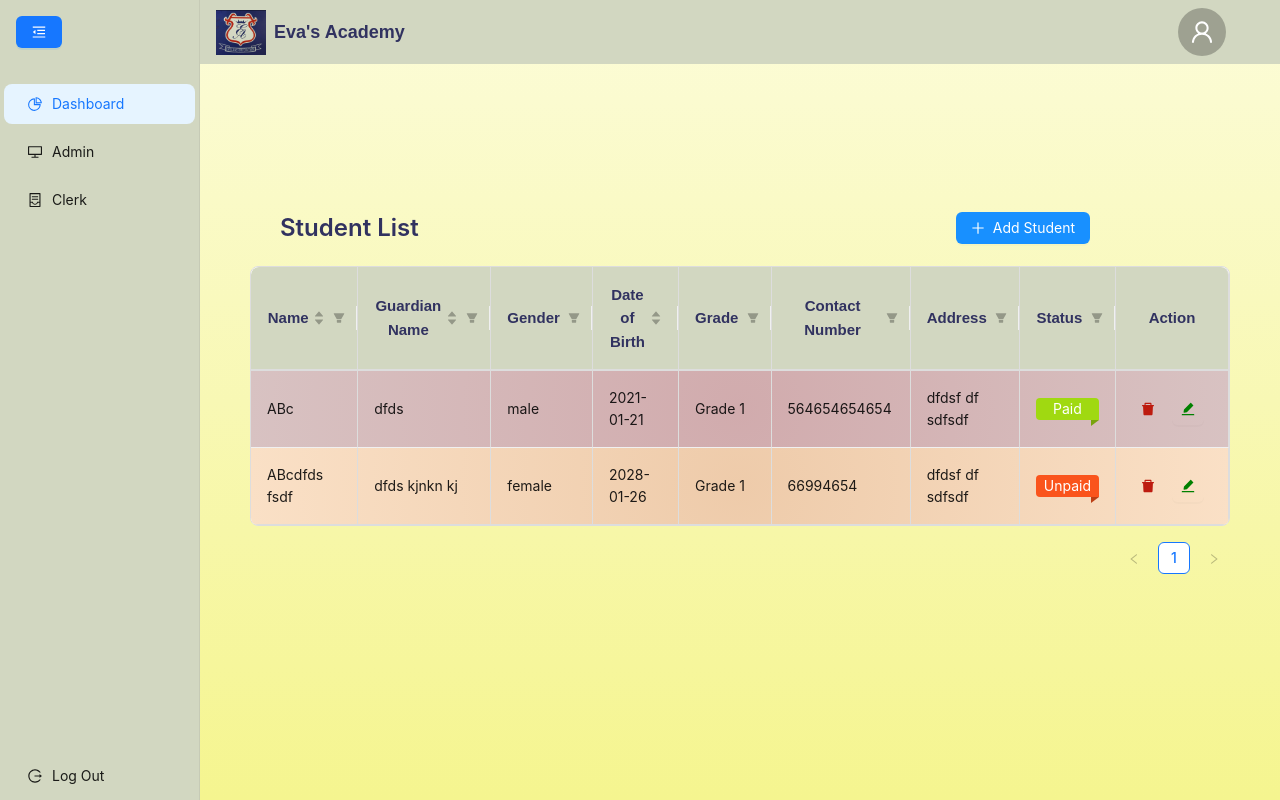
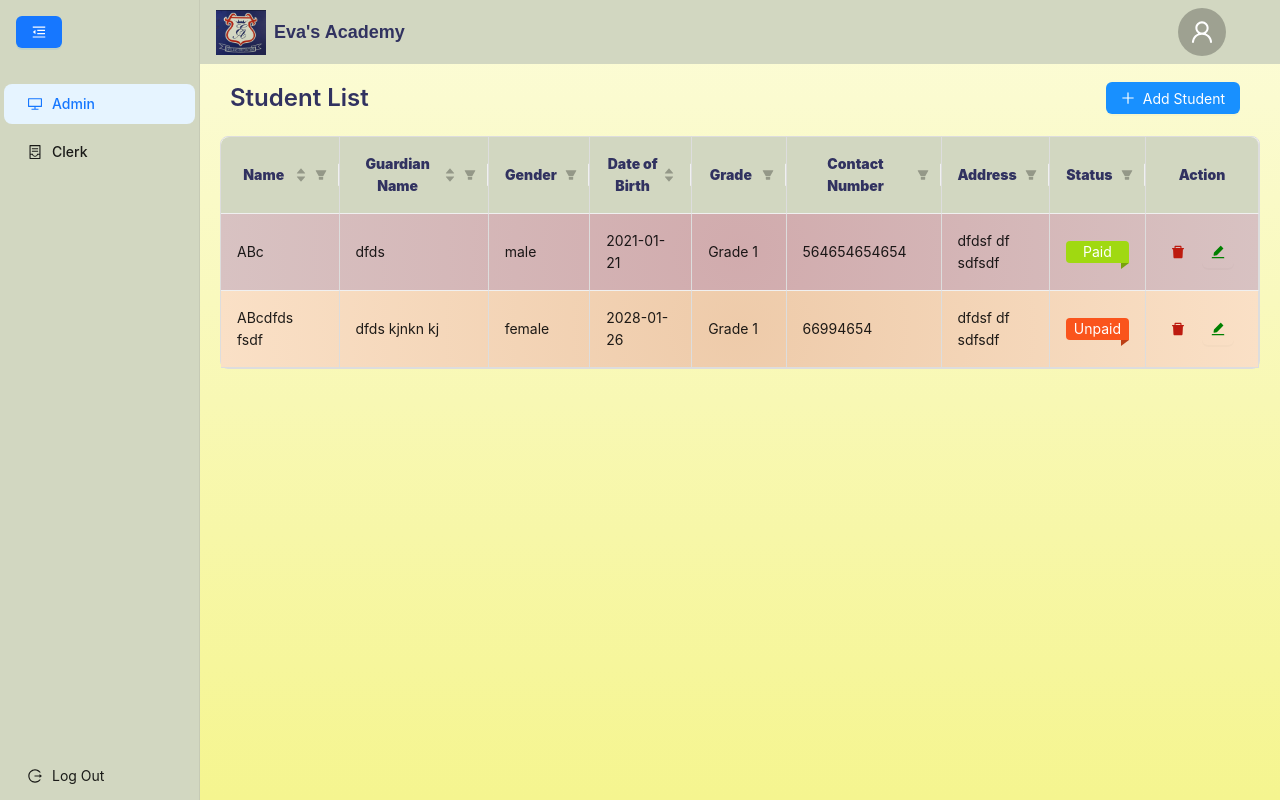
Before and after one commit to Sabrinaabro/School_Management, a React (Vite) app in the folder frontend/: page /dashboard in a window 1280 px wide. Built offline with nearby package versions, Linux system fonts and the light colour scheme.

Commit message:
improves design

```diff
--- a/frontend/src/App.jsx
+++ b/frontend/src/App.jsx
@@ -1,5 +1,5 @@
 import React, { useState, useEffect } from "react";
-import { BrowserRouter as Router, Routes, Route } from "react-router-dom";
+import { Routes, Route, useLocation } from "react-router-dom";
 import Navbar from './components/Navbar';
 import Home from './pages/Home';
 import Dashboard from './pages/Dashboard';
@@ -9,6 +9,7 @@ import Clerk from './pages/Clerk';
 
 function App() {
   const [isLoading, setIsLoading] = useState(true);
+  const location = useLocation();
 
   useEffect(() => {
 
@@ -27,15 +28,14 @@ function App() {
 
   return (
     <>
-      <Router>
-        <Navbar />
+     {location.pathname !== '/login' && <Navbar />}
         <Routes>
           <Route path="/" element={<Home />} />
           <Route path="/dashboard" element={<Dashboard />} />
           <Route path="/login" element={<Login />} />
           <Route path="/clerk" element={<Clerk />} />
         </Routes>
-      </Router>
+
     </>
   );
 }
--- a/frontend/src/components/Navbar.jsx
+++ b/frontend/src/components/Navbar.jsx
@@ -1,6 +1,7 @@
 import React, { useState } from 'react';
 import styled from 'styled-components';
 import { Avatar, Button, Layout, Menu, Typography } from 'antd';
+import { Link } from 'react-router-dom';
 import {
   UserOutlined,
   ContainerOutlined,
@@ -87,18 +88,13 @@ const Navbar = () => {
   const menuItems = [
     {
       key: '1',
-      icon: <PieChartOutlined />,
-      label: 'Dashboard',
+      icon: <DesktopOutlined />,
+      label: <Link to="/dashboard">Admin</Link>,
     },
     {
       key: '2',
-      icon: <DesktopOutlined />,
-      label: 'Admin',
-    },
-    {
-      key: '3',
       icon: <ContainerOutlined />,
-      label: 'Clerk',
+      label: <Link to="/clerk">Clerk</Link>,
     },
     {
       key: 'profile',
--- a/frontend/src/components/Table.jsx
+++ b/frontend/src/components/Table.jsx
@@ -23,31 +23,21 @@ const StyledBadgeRibbon = styled(Badge.Ribbon)`
 
 const StyledTable = styled(AntTable)`
   .ant-table {
-        margin: 0 auto 0 100px;
+    width: 100%;
     max-width: 100%;
     border: 1px solid #ddd;
     border-radius: 8px;
-        overflow: hidden;
-
   }
 
   .ant-table-thead > tr > th {
-
     background-color: #d2d7c1;
     color: #313260;
     font-weight: 900;
-        border-bottom: 2px solid #ddd;
-        font-size: 15px;
-        font-weight: bold;
-        font-family: 'Arial', sans-serif;
     text-align: center;
-
   }
 
   .ant-table-tbody > tr:nth-child(odd) {
     background: radial-gradient(circle, #D1ABAD, #D8C2C2);
-
-
   }
 
   .ant-table-tbody > tr:nth-child(even) {
@@ -63,7 +53,6 @@ const StyledTable = styled(AntTable)`
     border-bottom: 1px solid #ddd;
   }
 `;
-
 const generateFilters = (data, key) => {
     const uniqueValues = Array.from(new Set(data.map((item) => item[key]))).filter((value) => value);
     return uniqueValues.map((value) => ({ text: value, value }));
@@ -192,7 +181,7 @@ const Table = (props) => {
 
     return (
         <>
-            <StyledTable columns={columns} dataSource={props.data} rowKey="key" />
+            <StyledTable columns={columns} dataSource={props.data} rowKey="key" pagination={false}  />
             <Modal
                 title="Edit Student"
                 open={isModalOpen}
--- a/frontend/src/index.css
+++ b/frontend/src/index.css
@@ -12,6 +12,7 @@
 
   max-width: 1600px;
   margin: 0 auto;
+  height: 100%;
 
   background: linear-gradient(180deg,#FCFCD9, #F8F8B4, #F5F58F);
 }
--- a/frontend/src/main.jsx
+++ b/frontend/src/main.jsx
@@ -1,12 +1,15 @@
 import React from 'react';
 import ReactDOM from 'react-dom/client';
-import { BrowserRouter } from 'react-router-dom';
+import { BrowserRouter as Router} from 'react-router-dom';
 import App from './App';
 import 'antd/dist/reset.css';
 import './index.css';
 
 ReactDOM.createRoot(document.getElementById('root')).render(
   <React.StrictMode>
+    <Router>
     <App />
+    </Router>
+
   </React.StrictMode>,
 );
--- a/frontend/src/pages/Clerk.jsx
+++ b/frontend/src/pages/Clerk.jsx
@@ -10,31 +10,74 @@ import {
 import { EditFilled, DeleteFilled, PlusOutlined } from "@ant-design/icons";
 import styled from "styled-components";
 
+
+const Container = styled.div`
+  position: absolute;
+  top: 60px;
+  left: 200px;
+  right: 0;
+  bottom: 0;
+  padding: 20px;
+  background-color: transparent;
+  overflow: auto;
+
+  @media (max-width: 768px) {
+    left: 0;
+    padding: 10px;
+  }
+`;
+
+
+const HeaderContainer = styled.div`
+  display: flex;
+  justify-content: space-between;
+  align-items: center;
+  margin-bottom: 20px;
+`;
+
+const HeaderTitle = styled.h2`
+  margin: 0;
+  font-size: 24px;
+  color: #313260;
+`;
+
+const ButtonContainer = styled.div`
+  display: flex;
+  gap: 10px;
+`;
+
+
+const AddButton = styled(Button)`
+  background-color: #1890ff;
+  color: #fff;
+  border: none;
+
+  &:hover {
+    background-color: #40a9ff;
+  }
+`;
+
 const StyledTable = styled(AntTable)`
   .ant-table {
-    margin: 0 auto;
+    width: 100%;
     max-width: 100%;
     border: 1px solid #ddd;
     border-radius: 8px;
-    overflow: hidden;
   }
 
   .ant-table-thead > tr > th {
     background-color: #d2d7c1;
     color: #313260;
     font-weight: 900;
-    border-bottom: 2px solid #ddd;
-    font-size: 15px;
-    font-family: "Arial", sans-serif;
     text-align: center;
   }
 
   .ant-table-tbody > tr:nth-child(odd) {
-    background: radial-gradient(circle, #d1abad, #d8c2c2);
+    background: radial-gradient(circle, #D1ABAD, #D8C2C2);
   }
 
   .ant-table-tbody > tr:nth-child(even) {
-    background: radial-gradient(circle, #eecbaa, #fae0c6);
+    background: radial-gradient(circle, #EECBAA, #FAE0C6);
   }
 
   .ant-table-cell {
@@ -47,91 +90,6 @@ const StyledTable = styled(AntTable)`
   }
 `;
 
-
-const Container = styled.div`
-position: fixed;
-top: 0;
-left: 280px;
-width: calc(100% - 200px);
-height: 100vh;
-display: flex;
-flex-direction: column;
-align-items: flex-start;
-justify-content: center;
-overflow: hidden;
-z-index: 1;
-transition: margin-left 0.3s ease;
-
-@media (max-width: 768px) {
-width: 100%;
-margin-left: 0;
-top: 0;
-left: 0;
-transform: none;
-justify-content: flex-start;
-}
-`;
-
-const HeaderContainer = styled.div`
-  display: flex;
-
-  justify-content: space-between;
-  align-items: center;
-  width: 100%;
-  padding: 0 20px;
-  margin-bottom: 20px;
-
-  @media (max-width: 768px) {
-    flex-direction: column;
-    align-items: flex-start;
-    gap: 10px;
-  }
-`;
-
-const HeaderTitle = styled.h2`
-  margin: 0;
-  font-size: 24px;
-  font-weight: 600;
-  color: #313260;
-
-  @media (max-width: 768px) {
-    font-size: 20px;
-  }
-`;
-const FormWrapper = styled.div`
-  width: 100%;
-  max-width: 700px;
-  background: #b9d9eb;
-  border-radius: 8px;
-  padding: 20px;
-  box-shadow: 0 2px 8px rgba(0, 0, 0, 0.15);
-  margin: 0 auto;
-`;
-
-const ButtonContainer = styled.div`
-  display: flex;
-  margin-right: 650px;
-  gap: 10px;
-
-  @media (max-width: 768px) {
-    align-self: stretch;
-  }
-`;
-
-
-const AddButton = styled(Button)`
-  background-color: #1890ff;
-  color: #fff;
-  border: none;
-
-  &:hover {
-    background-color: #40a9ff;
-  }
-
-  @media (max-width: 768px) {
-    width: 100%;
-  }
-`;
 
 const Clerk = () => {
   const [isModalOpen, setIsModalOpen] = useState(false);
@@ -293,7 +251,7 @@ const Clerk = () => {
           </AddButton>
         </ButtonContainer>
       </HeaderContainer>
-      <StyledTable columns={columns} dataSource={data} rowKey="key" />
+      <StyledTable columns={columns} dataSource={data} rowKey="key" pagination={false} scroll={{ y:500 }} />
       <Modal
         title="Edit Record"
         open={isModalOpen}
@@ -337,7 +295,7 @@ const Clerk = () => {
 };
 
 const UpdateForm = ({ form }) => (
-  <FormWrapper form={form} layout="vertical">
+  <Form form={form} layout="vertical">
     <Form.Item
       name="fullName"
       label="Full Name"
@@ -369,7 +327,7 @@ const UpdateForm = ({ form }) => (
     >
       <Input placeholder="Enter address" />
     </Form.Item>
-  </FormWrapper>
+  </Form>
 );
 
 export default Clerk;
--- a/frontend/src/pages/Dashboard.jsx
+++ b/frontend/src/pages/Dashboard.jsx
@@ -77,26 +77,18 @@ const Dashboard = () => {
 };
 
 const Container = styled.div`
-position: fixed;
-  top: 0;
-  left: 150px;
-  width: calc(100% - 200px);
-  height: 100vh;
-  display: flex;
-  flex-direction: column;
-  align-items: flex-start;
-  justify-content: center;
-  overflow: hidden;
-  z-index: 1;
-  transition: margin-left 0.3s ease;
+position: absolute;
+top: 60px;
+left: 200px;
+right: 0;
+bottom: 0;
+padding: 20px;
+background-color: transparent;
+overflow: auto;
 
 @media (max-width: 768px) {
-  width: 100%;
-  margin-left: 0;
-  top: 0;
   left: 0;
-  transform: none;
-  justify-content: flex-start;
+  padding: 10px;
 }
 `;
 
@@ -105,7 +97,7 @@ display: flex;
 justify-content: space-between;
 align-items: center;
 width: 100%;
-padding:0 130px;
+padding:0 10px;
 margin-bottom: 20px;
 
 @media (max-width: 768px) {
```
Lines whose indentation alone changed are shown as unchanged.
